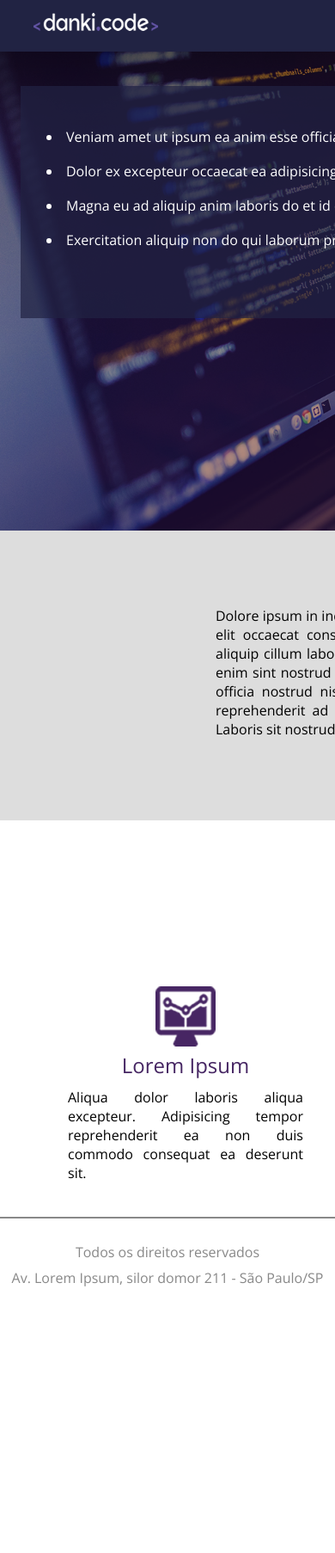
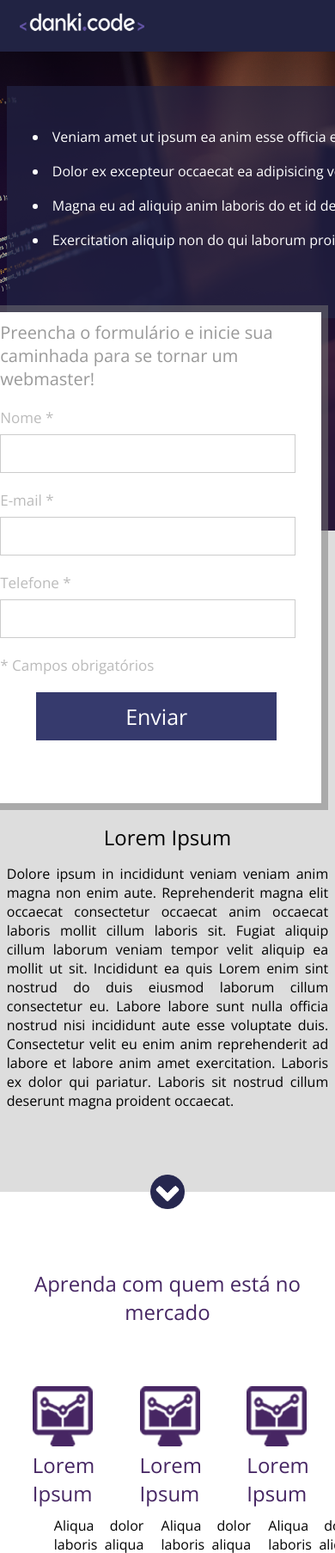
Before and after one commit to LucasSaladini/webmaster-frontend-completo, a PHP site: page / in a window 390 px wide; the page is wider, and only the part inside the window is pictured. Shown: the top 1806 px of that part at 86% size. Before the commit the page ends 1496 px from the top of that part, so only its background shows below. Run offline with PHP 8.4, Linux system fonts and the light colour scheme.

Commit message:
Working in responsive

```diff
--- a/Project_01/css/styles.css
+++ b/Project_01/css/styles.css
@@ -10,14 +10,14 @@
 }
 
 .center {
-    width: 1200px;
+    max-width: 1280px;
+    width: 100%;
     margin: 0 auto;
-    padding: 0 2%;
 }
 
 .header {
     width: 100%;
-    min-width: 1200px;
+    padding: 0 2%;
     height: 60px;
     background: #212343;
 }
@@ -28,7 +28,7 @@
 
 .container-banner {
     width: 100%;
-    min-width: 1200px;
+    padding: 0 2%;
     height: 557px;
     background-image: url('../images/header_bg.png');
     background-size: cover;
@@ -118,10 +118,9 @@
 }
 
 .container2 {
-    padding: 40px 0;
+    padding: 40px 2%;
     background: #DDDDDD;
     text-align: center;
-    min-width: 1200px;
 }
 
 .container2 h2 {
@@ -129,7 +128,7 @@
 }
 
 .container2 p {
-    width: 698px;
+    width: 100%;
     display: inline-block;
     text-align: justify;
     margin: 15px 0;
@@ -147,8 +146,7 @@
 }
 
 .section1 {
-    padding: 90px 0;
-    min-width: 1200px;
+    padding: 90px 2%;
 }
 
 .section1 h2 {
```
